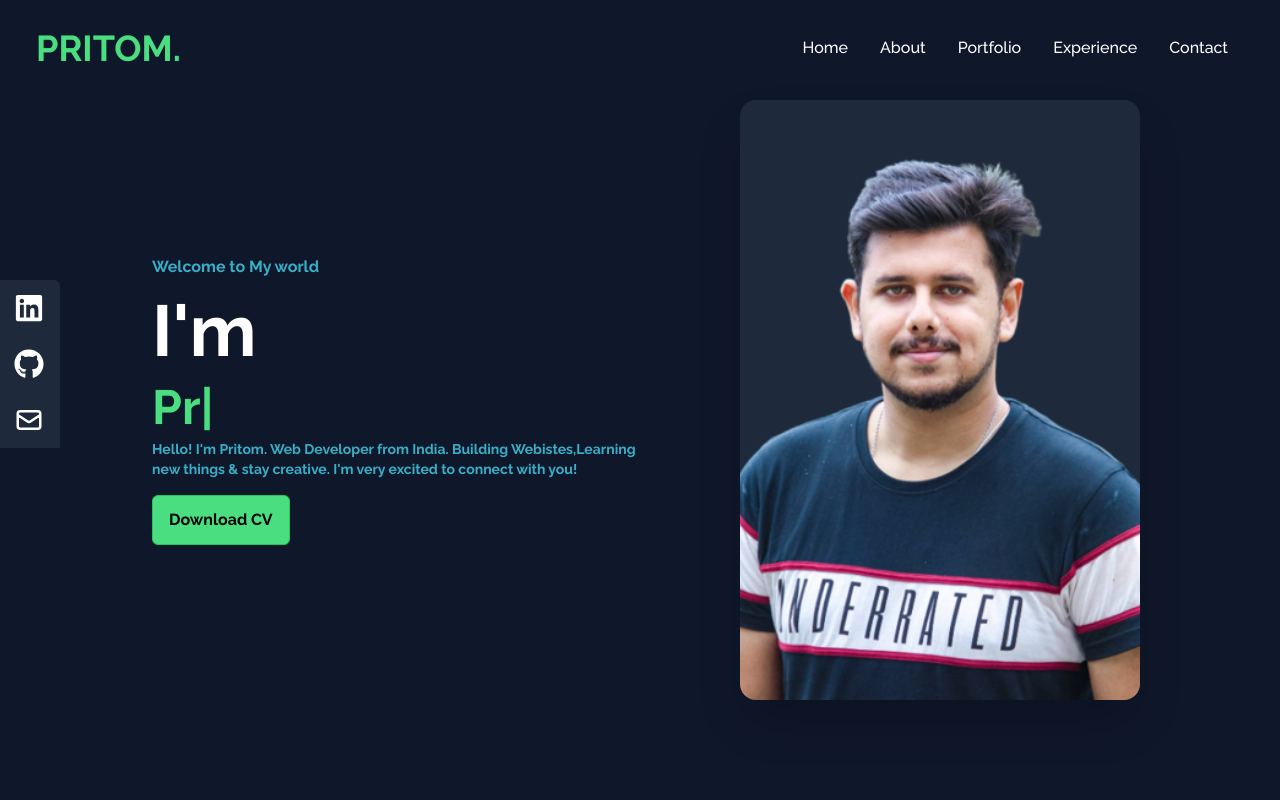
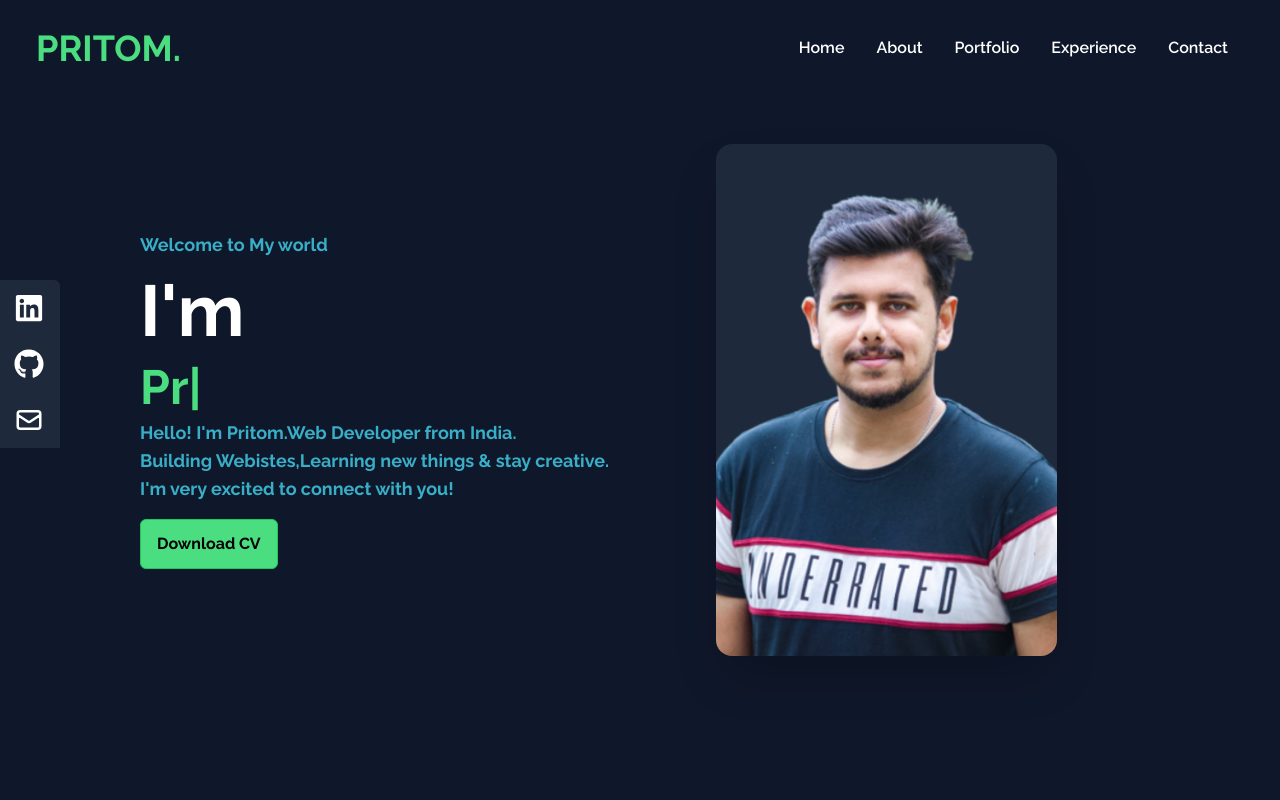
Before and after one commit to prtm737/react-portfolio, a React (Create React App) app: page / in a window 1280 px wide. Shown: the top 800 px of the page. Built offline with nearby package versions, Linux system fonts and the light colour scheme.

Commit message:
updated footer and refactor the code

```diff
--- a/package.json
+++ b/package.json
@@ -6,9 +6,11 @@
     "@testing-library/jest-dom": "^5.16.4",
     "@testing-library/react": "^13.3.0",
     "@testing-library/user-event": "^13.5.0",
+    "framer-motion": "^6.4.2",
     "react": "^18.2.0",
     "react-dom": "^18.2.0",
     "react-icons": "^4.4.0",
+    "react-intersection-observer": "^9.3.5",
     "react-scripts": "5.0.1",
     "react-scroll": "^1.8.7",
     "react-typed": "^1.2.0",
--- a/src/App.js
+++ b/src/App.js
@@ -6,6 +6,7 @@ import About from "./components/About";
 import Portfolio from "./components/Portfolio";
 import Experience from "./components/Experience";
 import Contact from "./components/Contact";
+import Footer from "./components/Footer";
 
 function App() {
   return (
@@ -16,7 +17,7 @@ function App() {
       <Portfolio />
       <Experience />
       <Contact />
-
+      <Footer />
       <Sociallink />
     </div>
   );
--- a/src/components/Contact.jsx
+++ b/src/components/Contact.jsx
@@ -1,12 +1,14 @@
-import React from 'react'
+import React from "react";
 
 const Contact = () => {
   return (
     <div name="Contact" className="w-full h-screen text-white mt-40">
       <div className="mt-20 max-w-screen-lg p-6 flex flex-col mx-auto justify-center w-full h-full ">
         <div className="pb-5">
-                  <p className="text-5xl text-center text-[#4ADE80] font-bold border-b-4 border-[#1E293B]">Contact</p>
-                  <p className='py-6 text-xl text-center'>Submit the form to contact me</p>
+          <p className="text-5xl text-center text-[#4ADE80] font-bold border-b-4 border-[#1E293B]">
+            Contact
+          </p>
+          <p className="py-6 text-xl text-center">Feel free to contact me</p>
         </div>
         <div>
           <form
@@ -34,14 +36,13 @@ const Contact = () => {
             ></textarea>
 
             <button className="text-black font-bold bg-[#4ADE80] px-6 py-3 my-8 mx-auto flex items-center rounded-md hover:scale-110 duration-300">
-              Submit
+              Send Message
             </button>
           </form>
         </div>
-
       </div>
     </div>
-  )
-}
+  );
+};
 
-export default Contact
+export default Contact;
--- /dev/null
+++ b/src/components/Footer.jsx
@@ -0,0 +1,21 @@
+import React from "react";
+
+const Footer = () => {
+  return (
+    <div className="flex justify-center items-center font-semibold p-6 text-white ">
+      <h3>
+        Made with ❤ by&nbsp;
+        <a
+          className="text-[#4ADE80] hover:text-green-600"
+          href="https://twitter.com/itsprtm"
+          target="_blank"
+          rel="noreferrer"
+        >
+          Pritom
+        </a>
+      </h3>
+    </div>
+  );
+};
+
+export default Footer;
--- a/src/components/Hero.jsx
+++ b/src/components/Hero.jsx
@@ -5,26 +5,32 @@ import Heroimg from "../images/hero-img.png";
 const Hero = () => {
   return (
     <div className="text-white">
-      <div className="max-w-[1000px] w-full h-screen mt-24 mx-auto flex justify-center text-left p-4 flex-col md:flex-row items-center md:mt-[-96px] md:p-0">
-        <div className="p-3 md:flex-col md:mr-20">
-          <p className="text-[#38AFC7] font-bold ">Welcome to My world</p>
+      <div className="max-w-screen-lg w-full h-screen mt-24 mx-auto flex justify-between text-left p-4 flex-col md:flex-row items-center md:mt-[-96px] md:p-0 ">
+        <div className="p-3 md:flex-col ">
+          <p className="text-[#38AFC7] font-bold md:text-lg ">
+            Welcome to My world
+          </p>
           <div className="md:flex-col">
             <h1 className="lg:text-7xl md:text-6xl text-5xl font-bold lg:py-4 ">
               I'm
             </h1>
             <Typed
               className="lg:text-5xl md:text-4xl text-3xl font-bold md:py-3 md:pb-5 text-[#4ADE80]  "
-              strings={[ "Pritom Parashar", "a Web Developer", "a Content Creator"]}
+              strings={[
+                "Pritom Parashar",
+                "a Web Developer",
+                "a Content Creator",
+              ]}
               typeSpeed={30}
               backSpeed={40}
               loop
             />
           </div>
-          <p className="text-[#38AFC7] text-sm font-bold pt-2">
-           Hello! I'm Pritom.
-           Web Developer from India.
-           Building Webistes,Learning new things & stay creative.
-           I'm very excited to connect with you!
+          <p className="text-[#38AFC7] text-sm font-bold pt-2 md:text-lg">
+            Hello! I'm Pritom.Web Developer from India.
+            <br />
+            Building Webistes,Learning new things & stay creative.
+            <br /> I'm very excited to connect with you!
           </p>
           <button
             type="button"
@@ -33,11 +39,10 @@ const Hero = () => {
             Download CV
           </button>
         </div>
-
         <img
           src={Heroimg}
           alt=""
-          className="w-3/4 mx-auto md:w-2/3 mt-20 object-contain rounded-2xl shadow-2xl block md:mt-0"
+          className="object-cover w-3/4 mx-auto md:w-1/3 mt-20  rounded-2xl shadow-2xl block md:mt-0 "
         />
       </div>
     </div>
--- a/src/components/Navbar.jsx
+++ b/src/components/Navbar.jsx
@@ -1,7 +1,6 @@
 import React, { useState } from "react";
 import { AiOutlineMenu, AiOutlineClose } from "react-icons/ai";
 import { Link } from "react-scroll";
-
 
 export default function Navbar() {
   const [nav, setNav] = useState(true);
@@ -13,25 +12,54 @@ export default function Navbar() {
     <div className="text-white flex justify-between items-center h-24 max-w-[1240px] mx-auto p-4">
       <h1 className="w-full text-4xl font-bold text-[#4ADE80]">PRITOM.</h1>
       <ul className="hidden md:flex">
-        <li className="p-4 cursor-pointer hover:scale-105 duration-200 capitalize font-medium">
-
-          <Link  to="Hero" spy={true} smooth={true} offset={50} duration={500}>Home</Link>
+        <li className="p-4 cursor-pointer hover:scale-105 duration-200 capitalize font-semibold">
+          <Link to="Hero" spy={true} smooth={true} offset={50} duration={500}>
+            Home
+          </Link>
         </li>
-        <li className="p-4 cursor-pointer hover:scale-105 duration-200 capitalize font-medium">
-
-          <Link  to="About" spy={true} smooth={true} offset={-100} duration={500}>About</Link>
+        <li className="p-4 cursor-pointer hover:scale-105 duration-200 capitalize font-semibold">
+          <Link
+            to="About"
+            spy={true}
+            smooth={true}
+            offset={-150}
+            duration={500}
+          >
+            About
+          </Link>
         </li>
-        <li className="p-4 cursor-pointer hover:scale-105 duration-200 capitalize font-medium">
-
-          <Link  to="Portfolio" spy={true} smooth={true} offset={-100} duration={500}>Portfolio</Link>
+        <li className="p-4 cursor-pointer hover:scale-105 duration-200 capitalize font-semibold">
+          <Link
+            to="Portfolio"
+            spy={true}
+            smooth={true}
+            offset={-80}
+            duration={500}
+          >
+            Portfolio
+          </Link>
         </li>
-        <li className="p-4 cursor-pointer hover:scale-105 duration-200 capitalize font-medium">
-
-          <Link  to="Experience" spy={true} smooth={true} offset={-100} duration={500}>Experience</Link>
+        <li className="p-4 cursor-pointer hover:scale-105 duration-200 capitalize font-semibold">
+          <Link
+            to="Experience"
+            spy={true}
+            smooth={true}
+            offset={-60}
+            duration={500}
+          >
+            Experience
+          </Link>
         </li>
-        <li className="p-4 cursor-pointer hover:scale-105 duration-200 capitalize font-medium">
-
-          <Link  to="Contact" spy={true} smooth={true} offset={-150} duration={500}>Contact</Link>
+        <li className="p-4 cursor-pointer hover:scale-105 duration-200 capitalize font-semibold">
+          <Link
+            to="Contact"
+            spy={true}
+            smooth={true}
+            offset={-100}
+            duration={500}
+          >
+            Contact
+          </Link>
         </li>
       </ul>
       <div onClick={handleNav} className=" cursor-pointer md:hidden">
@@ -46,14 +74,58 @@ export default function Navbar() {
         }
       >
         <h1 className="w-full text-3xl font-bold text-[#4ADE80] m-8">
-        PRITOM.
+          PRITOM.
         </h1>
         <ul className=" uppercase p-4">
-          <li className="p-4 border-b border-b-gray-600"><Link  to="Hero" spy={true} smooth={true} offset={50} duration={500}>Home</Link></li>
-          <li className="p-4 border-b border-b-gray-600"><Link  to="About" spy={true} smooth={true} offset={-100} duration={500}>About</Link></li>
-          <li className="p-4 border-b border-b-gray-600"><Link  to="Portfolio" spy={true} smooth={true} offset={-100} duration={500}>Portfolio</Link></li>
-          <li className="p-4 border-b border-b-gray-600"><Link  to="Experience" spy={true} smooth={true} offset={-100} duration={500}>Experience</Link></li>
-          <li className="p-4"><Link  to="Contact" spy={true} smooth={true} offset={-150} duration={500}>Contact</Link></li>
+          <li className="p-4 border-b border-b-gray-600">
+            <Link to="Hero" spy={true} smooth={true} offset={50} duration={500}>
+              Home
+            </Link>
+          </li>
+          <li className="p-4 border-b border-b-gray-600">
+            <Link
+              to="About"
+              spy={true}
+              smooth={true}
+              offset={-100}
+              duration={500}
+            >
+              About
+            </Link>
+          </li>
+          <li className="p-4 border-b border-b-gray-600">
+            <Link
+              to="Portfolio"
+              spy={true}
+              smooth={true}
+              offset={-100}
+              duration={500}
+            >
+              Portfolio
+            </Link>
+          </li>
+          <li className="p-4 border-b border-b-gray-600">
+            <Link
+              to="Experience"
+              spy={true}
+              smooth={true}
+              offset={-100}
+              duration={500}
+            >
+              Experience
+            </Link>
+          </li>
+          <li className="p-4">
+            <Link
+              to="Contact"
+              spy={true}
+              smooth={true}
+              offset={-150}
+              duration={500}
+            >
+              Contact
+            </Link>
+          </li>
         </ul>
       </div>
     </div>
```
Also changed, not shown: src/components/About.jsx (+13 -11 lines), src/components/Experience.jsx (+17 -18 lines), src/components/Portfolio.jsx (+53 -42 lines), 2 other files (tests, documents, lock files or other folders). Lines whose indentation alone changed are shown as unchanged.
